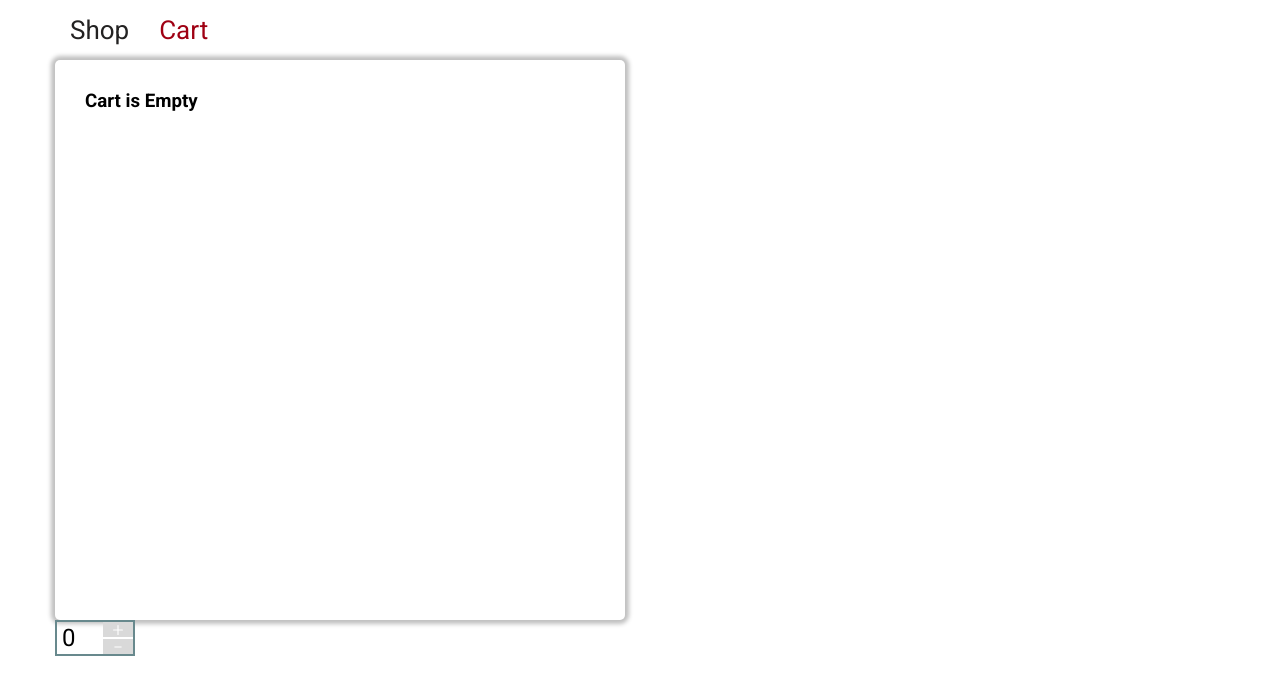
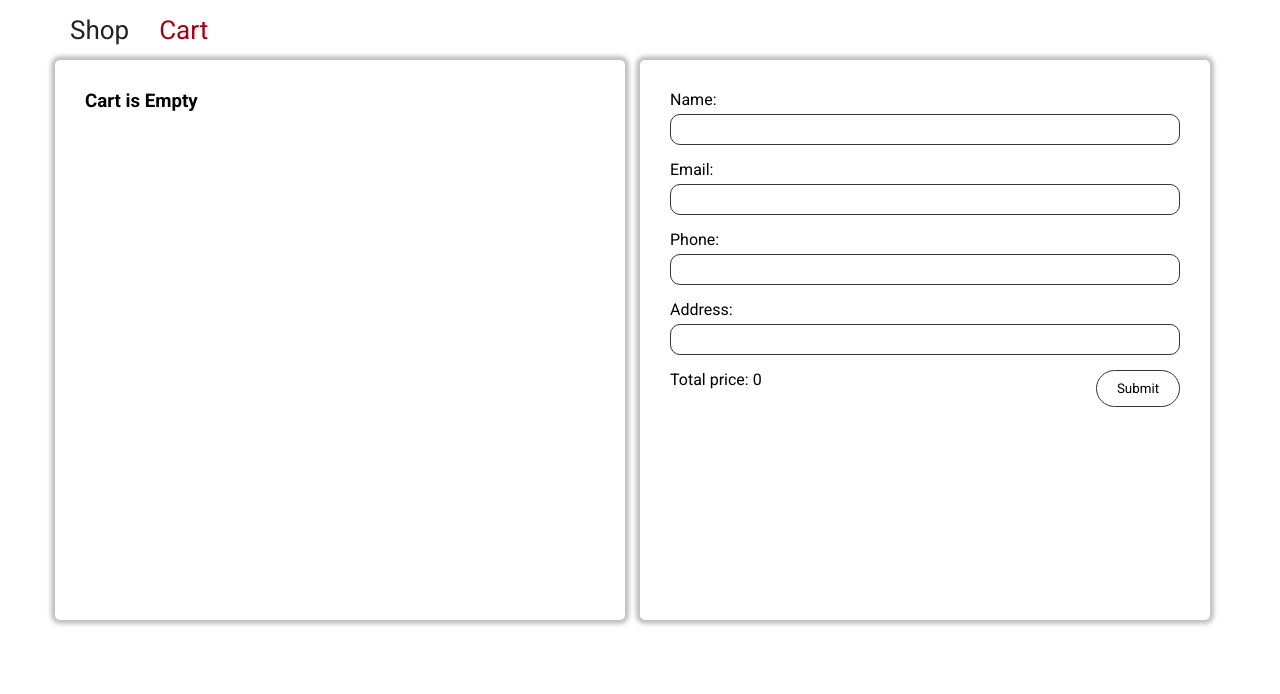
Before and after one commit to mifodiy/delivery-app, a React (Create React App) app: page /cart in a window 1280 px wide. Shown: the top 694 px of the page. Built offline with nearby package versions, Linux system fonts and the light colour scheme.

Commit message:
implement Users can order products only from one shop

```diff
--- a/package.json
+++ b/package.json
@@ -3,6 +3,7 @@
   "version": "0.1.0",
   "private": true,
   "dependencies": {
+    "@hookform/resolvers": "^3.1.0",
     "@reduxjs/toolkit": "^1.9.5",
     "@testing-library/jest-dom": "^5.16.5",
     "@testing-library/react": "^13.4.0",
@@ -11,11 +12,13 @@
     "concurrently": "^8.0.1",
     "react": "^18.2.0",
     "react-dom": "^18.2.0",
+    "react-hook-form": "^7.44.1",
     "react-redux": "^8.0.5",
     "react-router-dom": "^6.11.2",
     "react-scripts": "5.0.1",
     "sass": "^1.62.1",
-    "web-vitals": "^2.1.4"
+    "web-vitals": "^2.1.4",
+    "yup": "^1.2.0"
   },
   "scripts": {
     "start": "concurrently \"react-scripts start\" \"npx json-server shops.json --port 3001\"",
--- a/shops.json
+++ b/shops.json
@@ -6,36 +6,42 @@
       "menu": [
         {
           "id": 1,
+          "shop": "McDonalds",
           "title": "Big Burger",
           "url": "https://assets.tmecosys.com/image/upload/t_web767x639/img/recipe/ras/Assets/102cf51c-9220-4278-8b63-2b9611ad275e/Derivates/3831dbe2-352e-4409-a2e2-fc87d11cab0a.jpg",
           "price": 10
         },
         {
           "id": 2,
+          "shop": "McDonalds",
           "title": "Litle Burger",
           "url": "https://assets.tmecosys.com/image/upload/t_web767x639/img/recipe/ras/Assets/102cf51c-9220-4278-8b63-2b9611ad275e/Derivates/3831dbe2-352e-4409-a2e2-fc87d11cab0a.jpg",
           "price": 5
         },
         {
           "id": 3,
+          "shop": "McDonalds",
           "title": "Cheese Burger",
           "url": "https://s7d1.scene7.com/is/image/mcdonalds/2040_thumb:1-3-product-tile-desktop?wid=714&hei=440&dpr=off",
           "price": 7
         },
         {
           "id": 4,
+          "shop": "McDonalds",
           "title": "Big-Mac Burger",
           "url": "https://assets.tmecosys.com/image/upload/t_web767x639/img/recipe/ras/Assets/102cf51c-9220-4278-8b63-2b9611ad275e/Derivates/3831dbe2-352e-4409-a2e2-fc87d11cab0a.jpg",
           "price": 11
         },
         {
           "id": 5,
+          "shop": "McDonalds",
           "title": "Royal Burger",
           "url": "https://s7d1.scene7.com/is/image/mcdonalds/2040_thumb:1-3-product-tile-desktop?wid=714&hei=440&dpr=off",
           "price": 15
         },
         {
           "id": 6,
+          "shop": "McDonalds",
           "title": "Happy Meal",
           "url": "https://assets.tmecosys.com/image/upload/t_web767x639/img/recipe/ras/Assets/102cf51c-9220-4278-8b63-2b9611ad275e/Derivates/3831dbe2-352e-4409-a2e2-fc87d11cab0a.jpg",
           "price": 14
@@ -48,36 +54,42 @@
       "menu": [
         {
           "id": 1,
+          "shop": "KFC",
           "title": "Big Bucket",
           "url": "https://b.zmtcdn.com/data/dish_photos/390/180441e941f23ad56ace5f6c9a7a8390.jpg",
           "price": 8
         },
         {
           "id": 2,
+          "shop": "KFC",
           "title": "8 wings",
           "url": "https://geekrobocook.com/wp-content/uploads/2021/04/KFC-Chicken-fry.jpg",
           "price": 8
         },
         {
           "id": 3,
+          "shop": "KFC",
           "title": "15 wings",
           "url": "https://geekrobocook.com/wp-content/uploads/2021/04/KFC-Chicken-fry.jpg",
           "price": 12
         },
         {
           "id": 4,
+          "shop": "KFC",
           "title": "Sanders Bucket",
           "url": "https://b.zmtcdn.com/data/dish_photos/390/180441e941f23ad56ace5f6c9a7a8390.jpg",
           "price": 9
         },
         {
           "id": 5,
+          "shop": "KFC",
           "title": "Famous Bowls",
           "url": "https://geekrobocook.com/wp-content/uploads/2021/04/KFC-Chicken-fry.jpg",
           "price": 15
         },
         {
           "id": 6,
+          "shop": "KFC",
           "title": "Pot Pie",
           "url": "https://i.ytimg.com/vi/TbOWx4QKKDM/maxresdefault.jpg",
           "price": 14
@@ -90,41 +102,173 @@
       "menu": [
         {
           "id": 1,
+          "shop": "Burger King",
           "title": "Whopper",
           "url": "https://assets.tmecosys.com/image/upload/t_web767x639/img/recipe/ras/Assets/102cf51c-9220-4278-8b63-2b9611ad275e/Derivates/3831dbe2-352e-4409-a2e2-fc87d11cab0a.jpg",
           "price": 8
         },
         {
           "id": 2,
+          "shop": "Burger King",
           "title": "Double Whopper",
           "url": "https://image.brigitte.de/12444002/t/dg/v3/w960/r1/-/burger-vom-grill.jpg",
           "price": 8
         },
         {
           "id": 3,
+          "shop": "Burger King",
           "title": "Bacon King",
           "url": "https://image.brigitte.de/12444002/t/dg/v3/w960/r1/-/burger-vom-grill.jpg",
           "price": 12
         },
         {
           "id": 4,
+          "shop": "Burger King",
           "title": "Whopper Jr.",
           "url": "https://image.brigitte.de/12444002/t/dg/v3/w960/r1/-/burger-vom-grill.jpg",
           "price": 9
         },
         {
           "id": 5,
+          "shop": "Burger King",
           "title": "Big King",
           "url": "https://image.brigitte.de/12444002/t/dg/v3/w960/r1/-/burger-vom-grill.jpg",
           "price": 15
         },
         {
           "id": 6,
+          "shop": "Burger King",
           "title": "Cheeseburger",
           "url": "https://image.brigitte.de/12444002/t/dg/v3/w960/r1/-/burger-vom-grill.jpg",
           "price": 14
         }
       ]
     }
+  ],
+  "orders": [
+    {
+      "firstName": "Владимир Кваша",
+      "email": "mifodiy911@gmail.com",
+      "phoneNumber": "+380930714498",
+      "address": "Парковая 22",
+      "items": [
+        {
+          "id": 1,
+          "title": "Big Burger",
+          "url": "https://assets.tmecosys.com/image/upload/t_web767x639/img/recipe/ras/Assets/102cf51c-9220-4278-8b63-2b9611ad275e/Derivates/3831dbe2-352e-4409-a2e2-fc87d11cab0a.jpg",
+          "price": 10,
+          "count": 1
+        },
+        {
+          "id": 2,
+          "title": "Litle Burger",
+          "url": "https://assets.tmecosys.com/image/upload/t_web767x639/img/recipe/ras/Assets/102cf51c-9220-4278-8b63-2b9611ad275e/Derivates/3831dbe2-352e-4409-a2e2-fc87d11cab0a.jpg",
+          "price": 5,
+          "count": 2
+        },
+        {
+          "id": 4,
+          "title": "Big-Mac Burger",
+          "url": "https://assets.tmecosys.com/image/upload/t_web767x639/img/recipe/ras/Assets/102cf51c-9220-4278-8b63-2b9611ad275e/Derivates/3831dbe2-352e-4409-a2e2-fc87d11cab0a.jpg",
+          "price": 11,
+          "count": 1
+        }
+      ],
+      "id": 1
+    },
+    {
+      "firstName": "Владимир Кваша",
+      "email": "mifodiy911@gmail.com",
+      "phoneNumber": "+380930714498",
+      "address": "Парковая 22",
+      "items": [
+        {
+          "id": 1,
+          "title": "Big Burger",
+          "url": "https://assets.tmecosys.com/image/upload/t_web767x639/img/recipe/ras/Assets/102cf51c-9220-4278-8b63-2b9611ad275e/Derivates/3831dbe2-352e-4409-a2e2-fc87d11cab0a.jpg",
+          "price": 10,
+          "count": 2
+        },
+        {
+          "id": 2,
+          "title": "Litle Burger",
+          "url": "https://assets.tmecosys.com/image/upload/t_web767x639/img/recipe/ras/Assets/102cf51c-9220-4278-8b63-2b9611ad275e/Derivates/3831dbe2-352e-4409-a2e2-fc87d11cab0a.jpg",
+          "price": 5,
+          "count": 1
+        }
+      ],
+      "id": 2
+    },
+    {
+      "firstName": "Владимир Кваша",
+      "email": "mifodiy911@gmail.com",
+      "phoneNumber": "+380930714498",
+      "address": "Парковая 22",
+      "items": [
+        {
+          "id": 1,
+          "title": "Big Burger",
+          "url": "https://assets.tmecosys.com/image/upload/t_web767x639/img/recipe/ras/Assets/102cf51c-9220-4278-8b63-2b9611ad275e/Derivates/3831dbe2-352e-4409-a2e2-fc87d11cab0a.jpg",
+          "price": 10,
+          "count": 2
+        },
+        {
+          "id": 2,
+          "title": "Litle Burger",
+          "url": "https://assets.tmecosys.com/image/upload/t_web767x639/img/recipe/ras/Assets/102cf51c-9220-4278-8b63-2b9611ad275e/Derivates/3831dbe2-352e-4409-a2e2-fc87d11cab0a.jpg",
+          "price": 5,
+          "count": 1
+        }
+      ],
+      "id": 3
+    },
+    {
+      "firstName": "Владимир Кваша",
+      "email": "mifodiy911@gmail.com",
+      "phoneNumber": "+380930714498",
+      "address": "Парковая 22",
+      "items": [
+        {
+          "id": 1,
+          "title": "Big Burger",
+          "url": "https://assets.tmecosys.com/image/upload/t_web767x639/img/recipe/ras/Assets/102cf51c-9220-4278-8b63-2b9611ad275e/Derivates/3831dbe2-352e-4409-a2e2-fc87d11cab0a.jpg",
+          "price": 10,
+          "count": 2
+        },
+        {
+          "id": 2,
+          "title": "Litle Burger",
+          "url": "https://assets.tmecosys.com/image/upload/t_web767x639/img/recipe/ras/Assets/102cf51c-9220-4278-8b63-2b9611ad275e/Derivates/3831dbe2-352e-4409-a2e2-fc87d11cab0a.jpg",
+          "price": 5,
+          "count": 3
+        }
+      ],
+      "id": 4
+    },
+    {
+      "firstName": "Владимир Кваша",
+      "email": "mifodiy911@gmail.com",
+      "phoneNumber": "+380930714498",
+      "address": "Парковая 22",
+      "items": [
+        {
+          "id": 1,
+          "title": "Big Burger",
+          "url": "https://assets.tmecosys.com/image/upload/t_web767x639/img/recipe/ras/Assets/102cf51c-9220-4278-8b63-2b9611ad275e/Derivates/3831dbe2-352e-4409-a2e2-fc87d11cab0a.jpg",
+          "price": 10,
+          "shop": "McDonalds",
+          "count": 1
+        },
+        {
+          "id": 2,
+          "title": "Litle Burger",
+          "url": "https://assets.tmecosys.com/image/upload/t_web767x639/img/recipe/ras/Assets/102cf51c-9220-4278-8b63-2b9611ad275e/Derivates/3831dbe2-352e-4409-a2e2-fc87d11cab0a.jpg",
+          "price": 5,
+          "shop": "McDonalds",
+          "count": 1
+        }
+      ],
+      "id": 5
+    }
   ]
 }
--- a/src/components/cartForm/CartForm.js
+++ b/src/components/cartForm/CartForm.js
@@ -0,0 +1,70 @@
+import { useForm } from "react-hook-form";
+import { yupResolver } from '@hookform/resolvers/yup';
+import * as yup from "yup";
+import { useSelector, useDispatch } from "react-redux";
+
+import  {useHttp} from '../../hooks/http.hook'
+import { clearCart } from "../cartList/cartSlice";
+
+import './cartForm.scss'
+
+const CartForm = () => {
+  const {totalPrice, items} = useSelector(state => state.cart);
+  const {request} = useHttp();
+  const dispatch = useDispatch();
+  const phoneRegExp = /^(\+?\d{0,4})?\s?-?\s?(\(?\d{3}\)?)\s?-?\s?(\(?\d{3}\)?)\s?-?\s?(\(?\d{4}\)?)?$/;
+  const schema = yup.object({
+    firstName: yup.string().required('Name is a required field'),
+    email: yup.string().email().required('Email is a required field'),
+    phoneNumber: yup.string().matches(phoneRegExp, 'Phone number is not valid').required('phone is a required field'),
+    address: yup.string().required('Address is a required field')
+  }).required();
+
+  const { register, handleSubmit, formState: { errors } , reset} = useForm({
+    resolver: yupResolver(schema)
+  });
+  const onSubmit = data =>{
+    const result = {...data, items};
+
+    request("http://localhost:3001/orders", 'POST', JSON.stringify(result))
+    .then(reset())
+    .then(dispatch(clearCart()))
+    .catch('Bad')
+
+  }
+
+
+  return (
+    <form className="cart-form" onSubmit={handleSubmit(onSubmit)}>
+
+      <label className="cart-form__label">
+        Name:
+        <input className="cart-form__input" {...register("firstName")} />
+      </label>
+      <p className="cart-form__error">{errors.firstName?.message}</p>
+
+      <label className="cart-form__label">
+        Email:
+        <input className="cart-form__input" {...register("email")} />
+      </label>
+      <p className="cart-form__error">{errors.email?.message}</p>
+      <label className="cart-form__label">
+        Phone:
+        <input className="cart-form__input" {...register("phoneNumber")} />
+      </label>
+      <p className="cart-form__error">{errors.phoneNumber?.message}</p>
+      <label className="cart-form__label">
+        Address:
+        <input className="cart-form__input" {...register("address")} />
+      </label>
+      <p className="cart-form__error">{errors.address?.message}</p>
+
+      <div className="cart-form__box">
+        <span className="cart-form__price">Total price: {totalPrice}</span>
+        <button className="cart-form__btn" type="submit" >Submit</button>
+      </div>
+    </form>
+  )
+}
+
+export default CartForm;
--- a/src/components/cartForm/cartForm.scss
+++ b/src/components/cartForm/cartForm.scss
@@ -0,0 +1,47 @@
+.cart-form {
+  width: calc(50% - 15px);
+    //min-height: 70vh;
+    box-shadow: 0 0 4px 4px rgba(0, 0, 0, 0.25);
+    border-radius: 5px;
+    padding: 30px;
+    margin-left: 15px;
+
+    &__label {
+      display: block;
+
+      &:not(:first-child) {
+        margin-top: 15px;
+      }
+    }
+
+    &__input {
+      display: block;
+      width: 100%;
+      padding: 5px 15px;
+      border: 1px solid #353434;
+      border-radius: 10px;
+      font-size: 16px;
+      margin-top: 5px;
+
+    }
+
+    &__error {
+      color: #a81414;
+      font-size: 12px;
+      padding-left: 20px;
+      margin-top: 5px;
+    }
+
+    &__box {
+      display: flex;
+      justify-content: space-between;
+      margin-top: 15px;
+    }
+
+    &__btn {
+      padding: 10px 20px;
+      border-radius: 30px;
+      border: 1px solid #353434;
+      background-color: transparent;
+    }
+}
--- a/src/components/cartItem/CartItem.js
+++ b/src/components/cartItem/CartItem.js
@@ -4,8 +4,6 @@
 
 const CartItem = ({title, url, price, count, id}) => {
   const dispatch = useDispatch();
-
-  console.log(id);
 
   const onIncriment = () => {
     dispatch(incCount(id));
--- a/src/components/cartList/CartList.js
+++ b/src/components/cartList/CartList.js
@@ -5,7 +5,6 @@
 
 const CartList = () => {
   const {items} = useSelector(state => state.cart)
-  console.log(items)
 
   const elements = items.length>0 ? items.map(({id, ...props}) => {
     return <CartItem key={id} id={id} {...props}/>
--- a/src/components/header/Header.js
+++ b/src/components/header/Header.js
@@ -7,7 +7,7 @@
     <div className="header">
       <nav className="header__menu">
         <NavLink to={'/'} className="header__link" end style={({isActive}) => ({color: isActive ? '#9F0013' : '#232222'})}>Shop</NavLink>
-        <NavLink to={'cart'} className="header__link" style={({isActive}) => ({color: isActive ? '#9F0013' : '#232222'})}>Cart</NavLink>
+        <NavLink to={'/cart'} className="header__link" style={({isActive}) => ({color: isActive ? '#9F0013' : '#232222'})}>Cart</NavLink>
       </nav>
     </div>
   )
--- a/src/components/pages/CartPage.js
+++ b/src/components/pages/CartPage.js
@@ -1,13 +1,13 @@
+import CartForm from "../cartForm/CartForm"
 import CartList from "../cartList/CartList"
-import Counter from "../counter/Counter"
+
 
 const CartPage = () => {
   return (
-    <>
-    <CartList/>
-
-<Counter amount={0}/>
-    </>
+    <div className="cart__wrapper" style={{display: 'flex'}}>
+      <CartList />
+      <CartForm />
+    </div>
 
   )
 }
--- a/src/components/productItem/ProductItem.js
+++ b/src/components/productItem/ProductItem.js
@@ -3,11 +3,11 @@
 import { addItem } from '../cartList/cartSlice'
 import './productItem.scss'
 
-const ProductItem = ({title, url, id, price}) => {
+const ProductItem = ({title, url, id, price, shop}) => {
   const dispatch = useDispatch();
 
   const onAddItem = () => {
-    dispatch(addItem({id, title, url, price}))
+    dispatch(addItem({id, title, url, price, shop}))
   }
 
   return (
--- a/src/components/productList/ProductList.js
+++ b/src/components/productList/ProductList.js
@@ -9,7 +9,6 @@
   const {activeShop, shops, shopsLoadingStatus} = useSelector(state => state.shops, shallowEqual);
   const menu = shops.length > 1 ? shops.filter(item => item.id === activeShop)[0].menu : []
 
-console.log(shops)
   useEffect(() => {
     renderProductList(menu)
   },[activeShop])
```
Also changed, not shown: src/components/cartList/cartSlice.js (+14 -2 lines), src/components/shopsList/ShopsList.js (+4 -3 lines), src/assets/Group 12446.svg (added), 1 other file (tests, documents, lock files or other folders).
